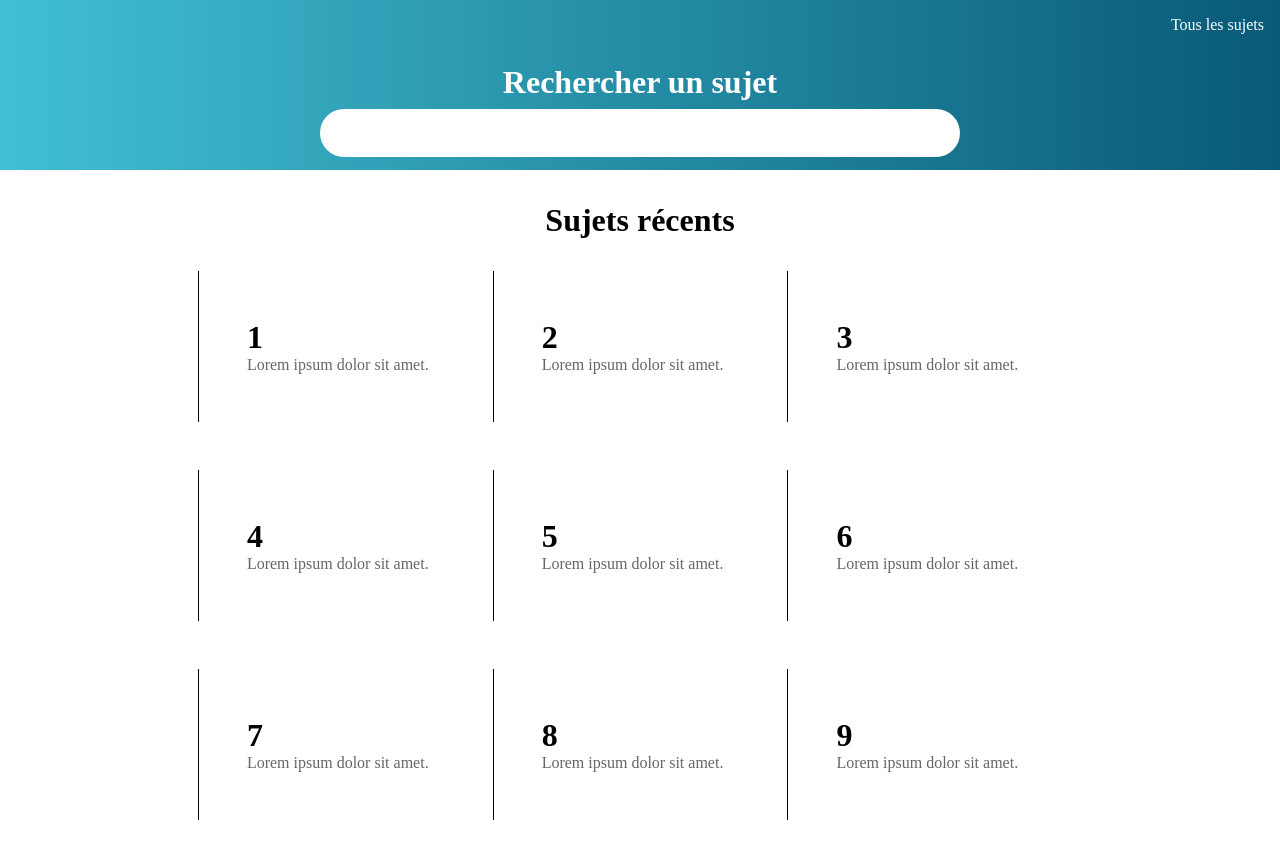
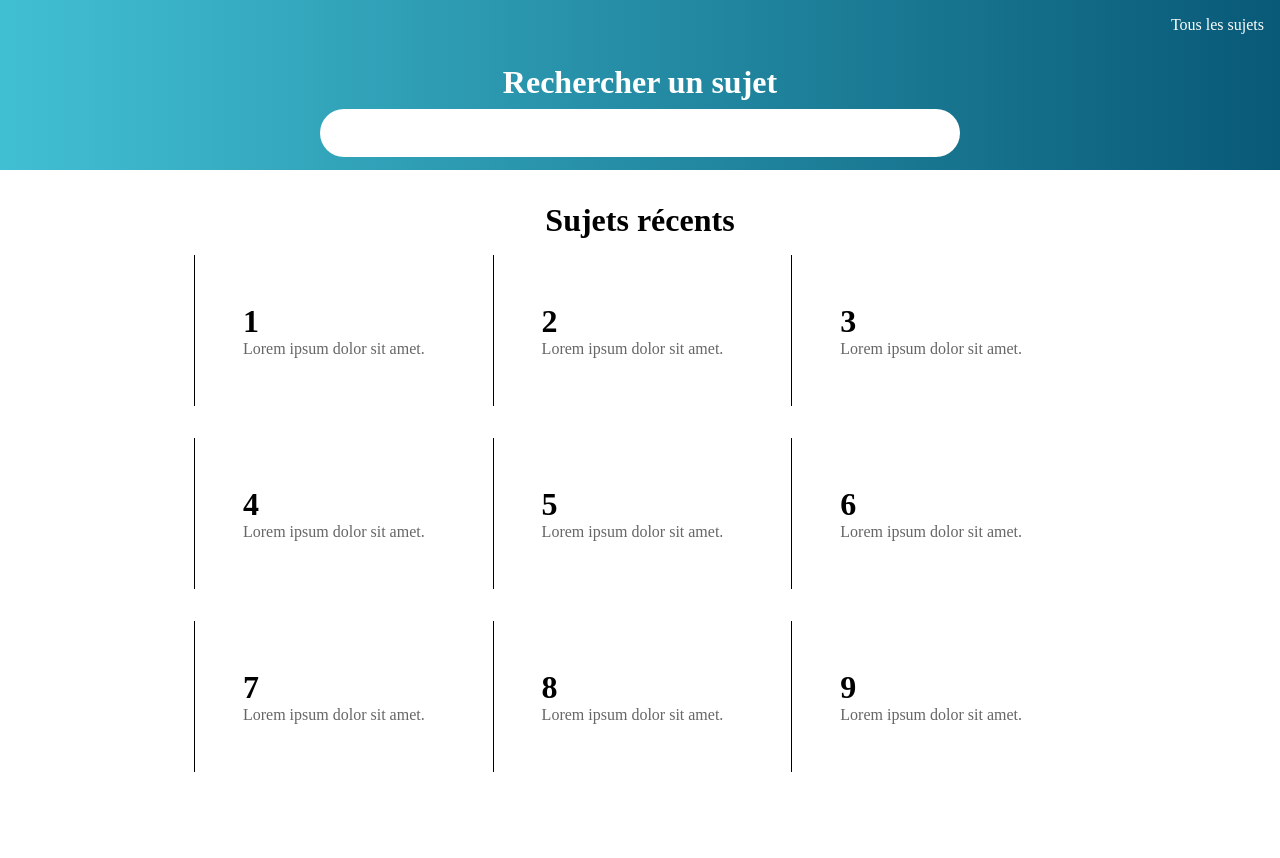
Before and after one commit to adrien914/Template_wiki_intranet, a plain HTML site: page index.html in a window 1280 px wide. After the commit the page ends 820 px from the top, so only its background shows below. Drawn offline with Linux system fonts and the light colour scheme.

Commit message:
changed flex to grid for easier responsiveness

```diff
--- a/index.html
+++ b/index.html
@@ -19,8 +19,7 @@
     </section>
 
     <section id="recent-posts">
-        <h1>Sujets récents</h1>
-        <div class="row">
+        <h1 class="main-title">Sujets récents</h1>
             <a class="post" href="#">
                 <h1>1</h1>
                 <p>Lorem ipsum dolor sit amet.</p>
@@ -33,8 +32,6 @@
                 <h1>3</h1>
                 <p>Lorem ipsum dolor sit amet.</p>
             </a>
-        </div>
-        <div class="row">
             <a class="post" href="#">
                 <h1>4</h1>
                 <p>Lorem ipsum dolor sit amet.</p>
@@ -47,8 +44,6 @@
                 <h1>6</h1>
                 <p>Lorem ipsum dolor sit amet.</p>
             </a>
-        </div>
-        <div class="row">
             <a class="post" href="#">
                 <h1>7</h1>
                 <p>Lorem ipsum dolor sit amet.</p>
@@ -61,7 +56,6 @@
                 <h1>9</h1>
                 <p>Lorem ipsum dolor sit amet.</p>
             </a>
-        </div>
     </section>
 </body>
 </html>
--- a/index.scss
+++ b/index.scss
@@ -1,7 +1,7 @@
 *, ::before, ::after {
     margin: 0;
     padding: 0;
-    overflow: hidden;
+    overflow-inline: hidden;
 }
 
 html {
@@ -87,18 +87,19 @@ section#search {
 
 
 section#recent-posts {
-    display: flex;
-    flex-direction: column;
+    display: grid;
+    grid-template-columns: 1fr;
     width: 100vw;
     box-sizing: border-box;
-    align-items: center;
+    align-items: start;
+    justify-items: center;
     margin: auto;
     padding: 2rem;
     min-height: 80vh;
     animation: .8s slideIn;
 
-    .row {
-        margin-top: 1rem;
+    .main-title {
+        grid-column: 1 / -1;
     }
 
     .post {
@@ -127,9 +128,16 @@ section#recent-posts {
     }
 }
 
+@media screen and (min-width: 600px) {
+    section#recent-posts {
+        grid-template-columns: 1fr 1fr;
+    }
+}
+
 @media screen and (min-width: 1000px) {
-    .row {
-        flex-direction: row;
+    section#recent-posts {
+        width: 75%;
+        grid-template-columns: 1fr 1fr 1fr;
     }
 }
 
```
Also changed, not shown: index.css, 1 other file.
